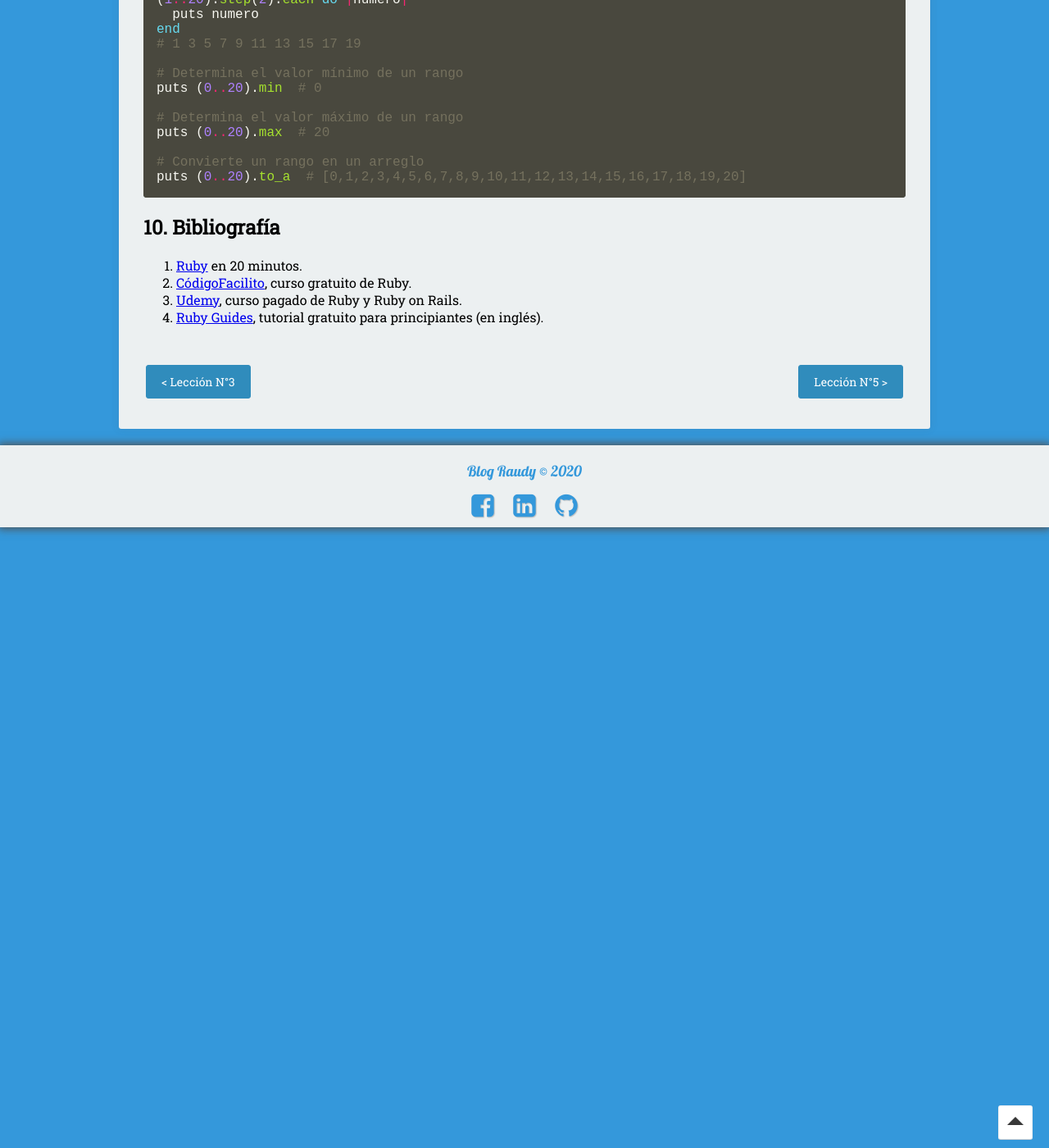
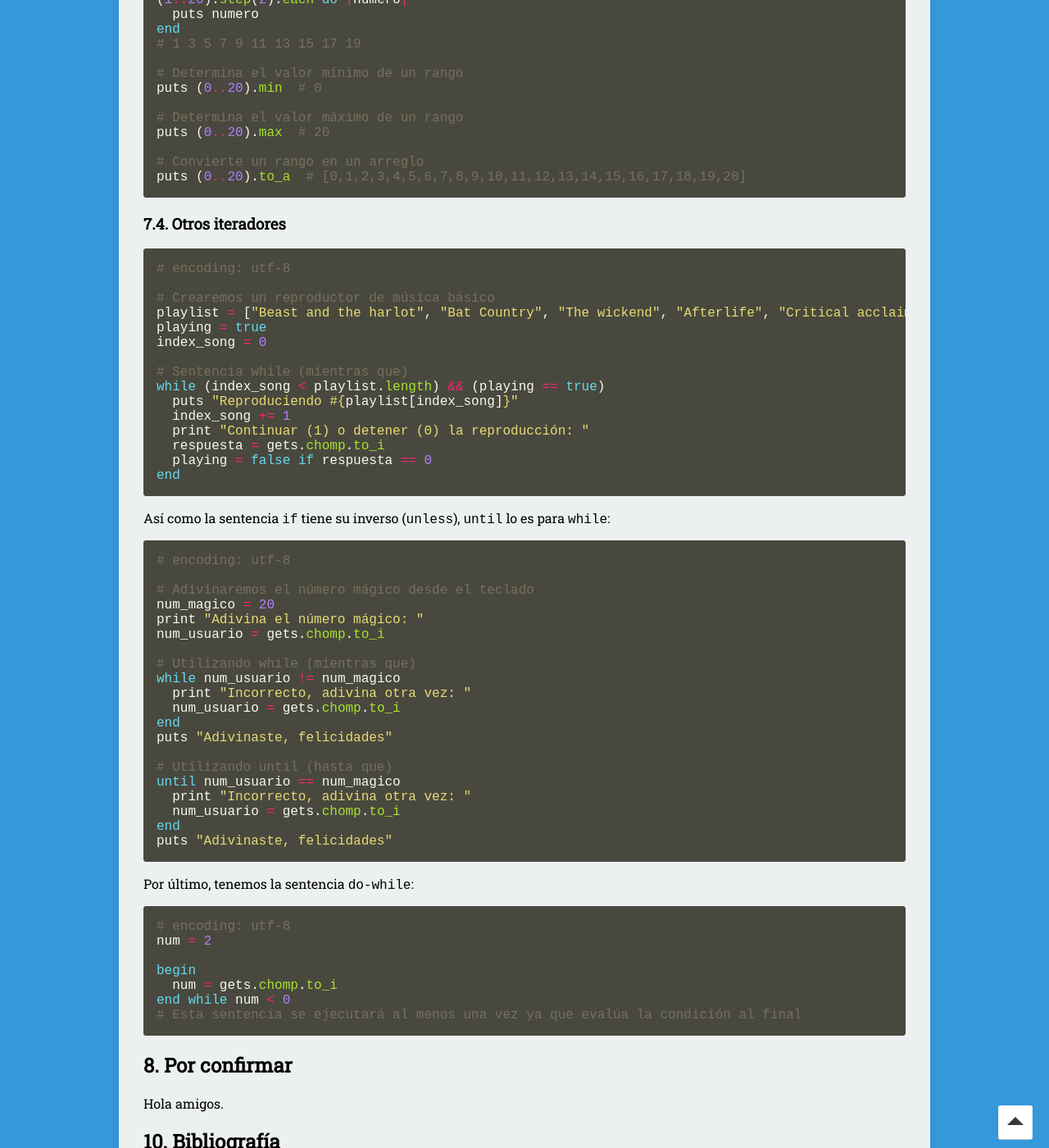
Before and after one commit to nisoto/Blog-anterior-2.0, a Jekyll site: the page built from _posts/2020-04-12-rails-iv-ruby-en-detalle.md, in a window 1280 px wide and 1400 px high, scrolled down 12963 px. Shown: the whole window at 82% size. Built offline with Jekyll 4.4.1, drawn with Linux system fonts in a browser that asks for light colours; nearby versions of some CDN libraries.

Commit message:
Update 2020-04-12-rails-iv-ruby-en-detalle.md

````diff
--- a/_posts/2020-04-12-rails-iv-ruby-en-detalle.md
+++ b/_posts/2020-04-12-rails-iv-ruby-en-detalle.md
@@ -671,6 +671,67 @@ puts (0..20).max  # 20
 puts (0..20).to_a  # [0,1,2,3,4,5,6,7,8,9,10,11,12,13,14,15,16,17,18,19,20]
 ```
 
+### 7.4. Otros iteradores
+
+``` rb
+# encoding: utf-8
+
+# Crearemos un reproductor de música básico
+playlist = ["Beast and the harlot", "Bat Country", "The wickend", "Afterlife", "Critical acclaim", "Dear god"]
+playing = true
+index_song = 0
+
+# Sentencia while (mientras que)
+while (index_song < playlist.length) && (playing == true)
+  puts "Reproduciendo #{playlist[index_song]}"
+  index_song += 1
+  print "Continuar (1) o detener (0) la reproducción: "
+  respuesta = gets.chomp.to_i
+  playing = false if respuesta == 0
+end
+```
+
+Así como la sentencia `if` tiene su inverso (`unless`), `until` lo es para `while`:
+
+``` rb
+# encoding: utf-8
+
+# Adivinaremos el número mágico desde el teclado
+num_magico = 20
+print "Adivina el número mágico: "
+num_usuario = gets.chomp.to_i
+
+# Utilizando while (mientras que)
+while num_usuario != num_magico
+  print "Incorrecto, adivina otra vez: "
+  num_usuario = gets.chomp.to_i
+end
+puts "Adivinaste, felicidades"
+
+# Utilizando until (hasta que)
+until num_usuario == num_magico
+  print "Incorrecto, adivina otra vez: "
+  num_usuario = gets.chomp.to_i
+end
+puts "Adivinaste, felicidades"
+```
+
+Por último, tenemos la sentencia `do-while`:
+
+``` rb
+# encoding: utf-8
+num = 2
+
+begin
+  num = gets.chomp.to_i
+end while num < 0
+# Esta sentencia se ejecutará al menos una vez ya que evalúa la condición al final
+```
+
+## 8. Por confirmar
+
+Hola amigos.
+
 ## 10. Bibliografía
 
 1. [Ruby](https://www.ruby-lang.org/es/documentation/quickstart/) en 20 minutos.
````
